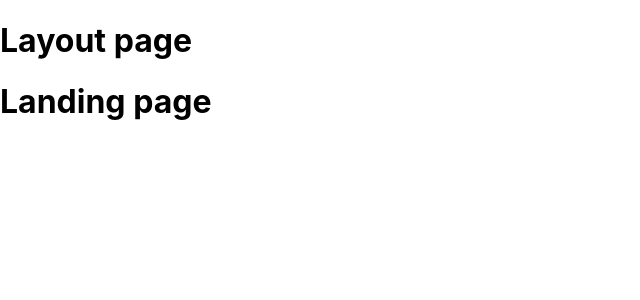
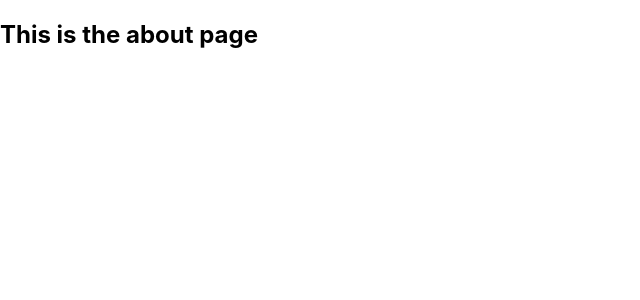
Before and after one commit to buaiscia/little_lorien, a React (Create React App) app: page /about in a window 1280 px wide. Shown: the top 300 px of the page, without its empty margins (0-640 px from the left). Built offline with nearby package versions, Linux system fonts and the light colour scheme.

Commit message:
add correct routing for about and contact pages

```diff
--- a/src/Components/About/About.jsx
+++ b/src/Components/About/About.jsx
@@ -0,0 +1,11 @@
+import React from 'react';
+
+const about = (props) => (
+    <div>
+        <h2>This is the about page</h2>
+        {console.log('aboutpage')}
+    </div>
+
+)
+
+export default about;
--- a/src/Components/Contact/Contact.jsx
+++ b/src/Components/Contact/Contact.jsx
@@ -0,0 +1,10 @@
+import React from 'react';
+
+const contact = (props) => (
+    <div>
+        <h2>This is the contact page</h2>
+    </div>
+
+)
+
+export default contact;
--- a/src/Components/Landing.jsx
+++ b/src/Components/Landing.jsx
@@ -1,10 +1,23 @@
 import React, { Component } from 'react';
+import { Route, Switch, Link } from 'react-router-dom';
+
+
 
 class Landing extends Component {
     render() {
+        { console.log(this.props) }
+
         return (
-            <h1>Landing page</h1>
+            <React.Fragment>
+                <h1>Landing page</h1>
+                <Link to='/about'>About</Link>
+                <Link to='/contact'>Contact</Link>
+            </React.Fragment>
+
+
+
         )
+        {console.log('finshed landing')}
     }
 }
 
--- a/src/HOC/Layout/Layout.jsx
+++ b/src/HOC/Layout/Layout.jsx
@@ -1,22 +1,24 @@
 import React, { Component } from 'react';
-import { BrowserRouter, Suspense } from 'react-router-dom';
+import { BrowserRouter, Route, Switch, Link } from 'react-router-dom';
 
 import Landing from '../../Components/Landing';
 
+import About from '../../Components/About/About';
+import Contact from '../../Components/Contact/Contact';
+
 class Layout extends Component {
 
-
-
     render() {
-
-        const landing = null;
 
         return (
             <BrowserRouter>
                 <React.Fragment>
-                    <h1>Layout page</h1>
-
-                    <Landing />
+                    {/* {this.props.children} */}
+                    <Switch>
+                        <Route path='/' exact component={Landing} />
+                        <Route path='/about' component={About} />
+                        <Route path='/contact' component={Contact} />
+                    </Switch>
                 </React.Fragment>
             </BrowserRouter>
 
```
